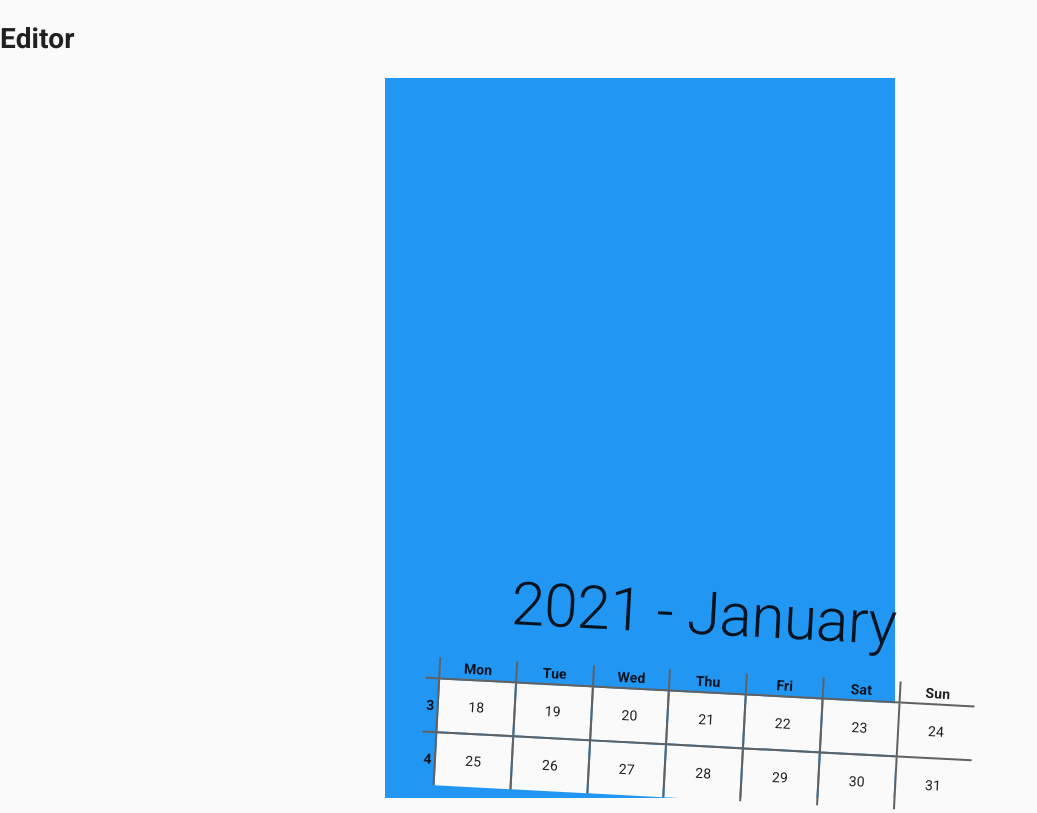
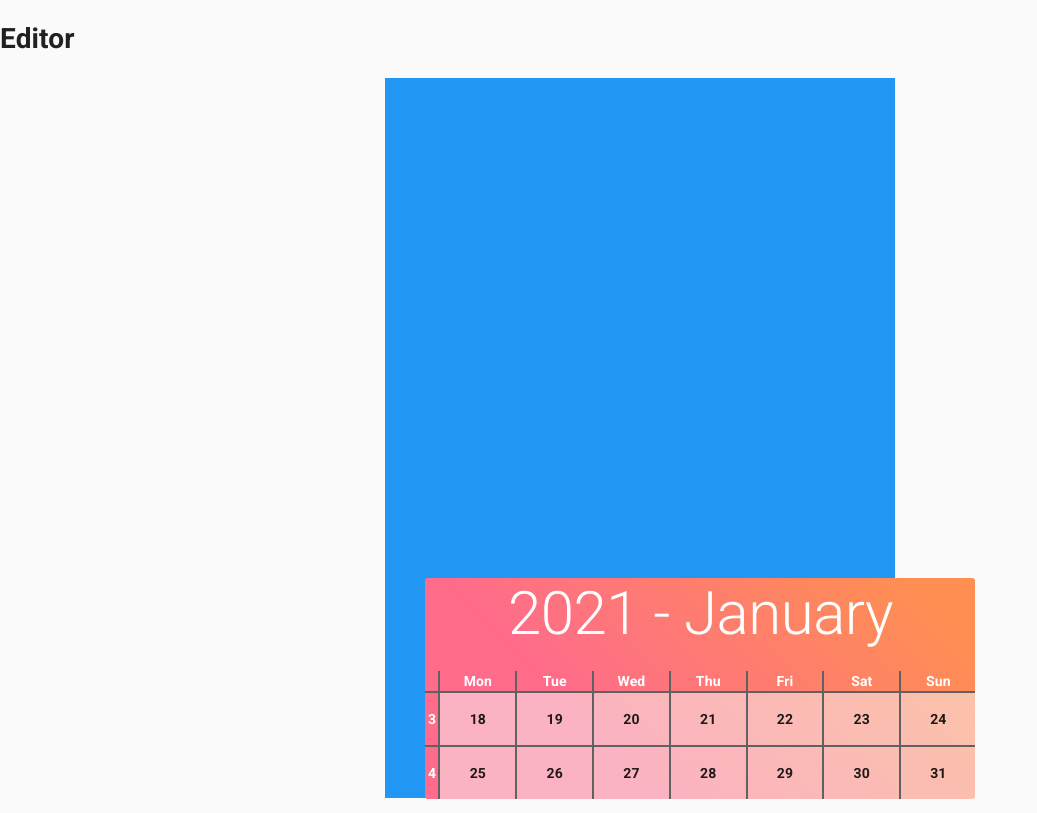
Before and after one commit to szrudi/custom-calendar-creator, a React (Create React App) app: page /editor in a window 1280 px wide. Shown: the whole page, without its empty margins (0-1037 px from the left). Built offline with nearby package versions, Linux system fonts and the light colour scheme.

Commit message:
Add useStyles hook to add style the page element

```diff
--- a/src/components/calendar/Day.tsx
+++ b/src/components/calendar/Day.tsx
@@ -1,6 +1,6 @@
 import React from "react";
 import { getDate } from "date-fns";
-import { createStyles, makeStyles, Theme } from "@material-ui/core/styles";
+import { createStyles, fade, makeStyles, Theme } from "@material-ui/core/styles";
 import { Box } from "@material-ui/core";
 
 const Day = ({ date }: { date: Date }) => {
@@ -12,13 +12,14 @@ const Day = ({ date }: { date: Date }) => {
 const useStyles = makeStyles((theme: Theme) =>
   createStyles({
     dayElement: {
+      fontWeight: theme.typography.fontWeightBold,
       padding: theme.spacing(2),
       textAlign: "center",
       color: theme.palette.text.primary,
       whiteSpace: "nowrap",
       borderRadius: 0,
       border: 0,
-      backgroundColor: theme.palette.background.default,
+      backgroundColor: fade(theme.palette.background.default, 0.5),
     },
   })
 );
--- a/src/components/calendar/index.tsx
+++ b/src/components/calendar/index.tsx
@@ -1,6 +1,6 @@
 import React from "react";
 import MonthHorizontal from "./types/MonthHorizontal";
-import asPageElement from "../AsPageElement";
+import asPageElement from "../../hoc/AsPageElement";
 
 const Calendar = (options: CalendarProps) => {
   return (
--- a/src/components/AsPageElement.tsx
+++ b/src/hoc/AsPageElement.tsx
@@ -1,7 +1,9 @@
 import React from "react";
+import { Box } from "@material-ui/core";
+import { makeStyles } from "@material-ui/core/styles";
 
 /**
- * AsPageElement HOC: we can add positioning to Page Elements
+ * asPageElement HOC: we can add positioning to Page Elements
  *
  * based on https://react-typescript-cheatsheet.netlify.app/docs/hoc/intro
  *
@@ -21,15 +23,8 @@ const asPageElement = <P extends object, WP extends P & Partial<ElementPlacement
     rotate = 0,
     ...componentProps
   }: WP) {
-    const style: React.CSSProperties = {
-      top,
-      left,
-      width,
-      height,
-      position: "relative",
-      transform: `rotate(${rotate}deg)`,
-    };
-    return <div style={style}>{Component(componentProps as P)}</div>;
+    const classes = useStyles({ top, left, width, height, rotate });
+    return <Box className={classes.element}>{Component(componentProps as P)}</Box>;
   }
 
   WrapperComponent.displayName = `asPageElement(${componentName})`;
@@ -43,3 +38,18 @@ type ElementPlacementProps = Record<
 >;
 
 export default asPageElement;
+
+const useStyles = makeStyles({
+  element: {
+    position: "relative",
+    top: (props: ElementPlacementProps) => props.top,
+    left: (props: ElementPlacementProps) => props.left,
+    width: (props: ElementPlacementProps) => props.width,
+    height: (props: ElementPlacementProps) => props.height,
+    transform: (props: ElementPlacementProps) => `rotate(${props.rotate}deg`,
+    background: "linear-gradient(45deg, #FE6B8B 30%, #FF8E53 90%)",
+    border: 0,
+    borderRadius: 3,
+    color: "white",
+  },
+});
```
